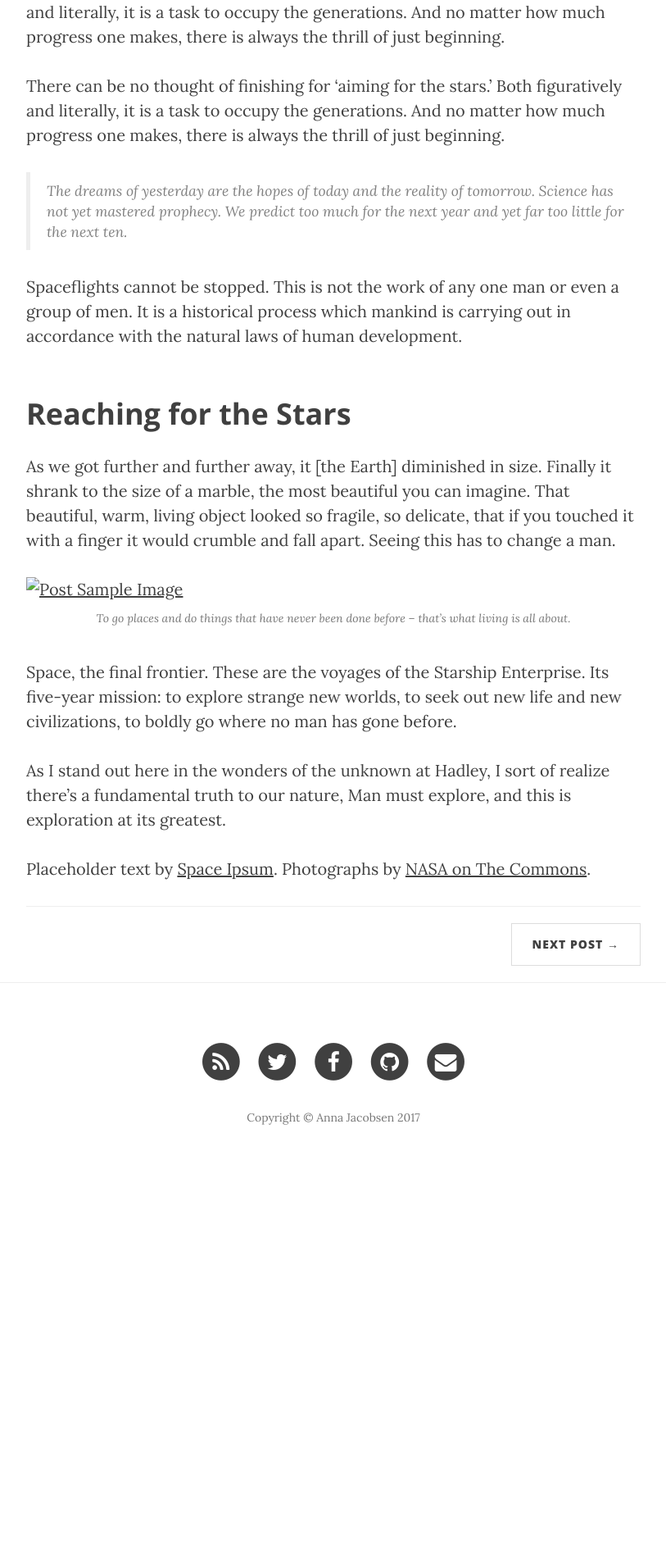
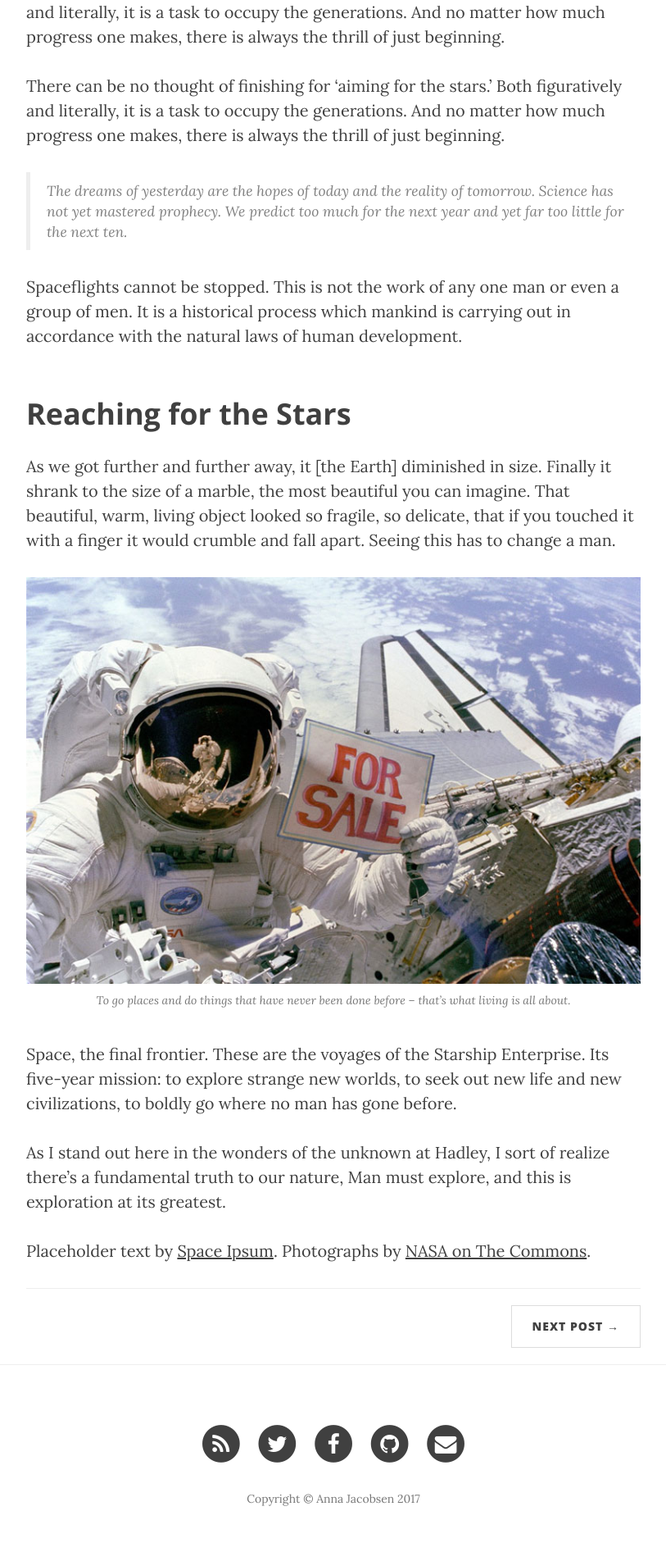
Before and after one commit to annaj/annaj, a Jekyll site: the page built from _posts/2014-06-10-dinosaurs.markdown, in a window 1280 px wide. Shown: the part 1469-3373 px from the top of the page at 82% size, without its empty margins (233-1046 px from the left). Built offline with Jekyll 4.4.1, drawn with Linux system fonts in a browser that asks for light colours; nearby versions of some CDN libraries; before the commit the page ends 2908 px from its top, so only the background shows below that.

Commit message:
blog img fix

```diff
--- a/_posts/2014-06-10-dinosaurs.markdown
+++ b/_posts/2014-06-10-dinosaurs.markdown
@@ -32,7 +32,7 @@ header-img: "img/post-bg-01.jpg"
 <p>As we got further and further away, it [the Earth] diminished in size. Finally it shrank to the size of a marble, the most beautiful you can imagine. That beautiful, warm, living object looked so fragile, so delicate, that if you touched it with a finger it would crumble and fall apart. Seeing this has to change a man.</p>
 
 <a href="#">
-    <img src="{{ site.baseurl }}/img/post-sample-image.jpg" alt="Post Sample Image">
+    <img src="{{ site.url }}/img/post-sample-image.jpg" alt="Post Sample Image">
 </a>
 <span class="caption text-muted">To go places and do things that have never been done before – that’s what living is all about.</span>
 
```
